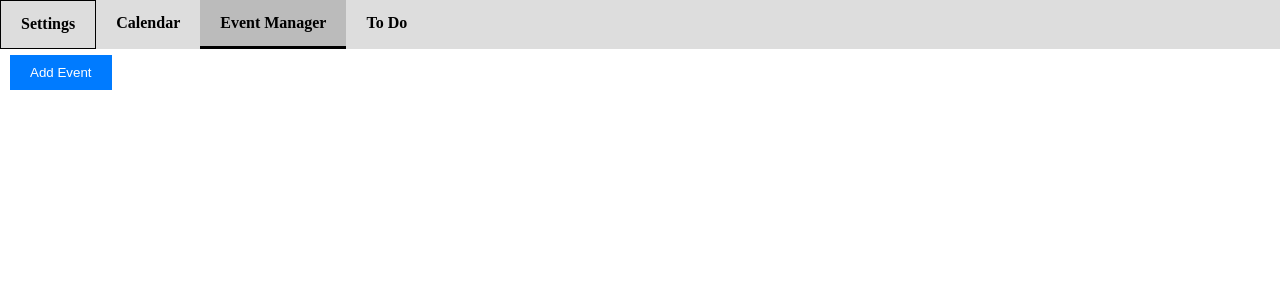
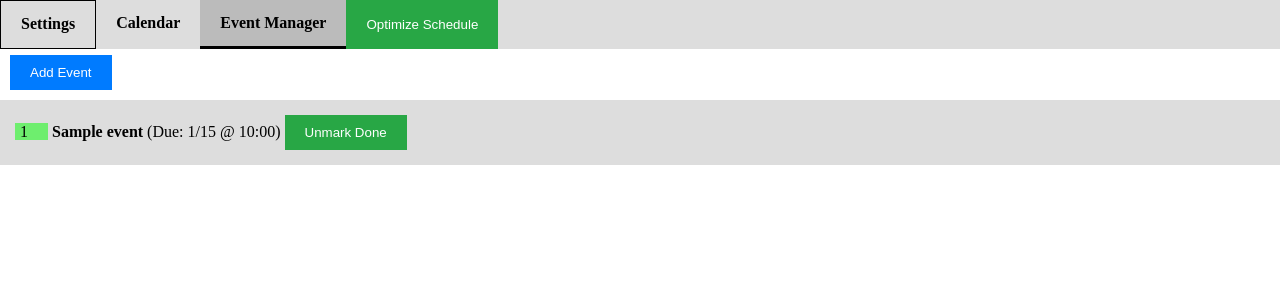
Before and after one commit to e-spinner/scheduler, a Flask app: page /event_editor in a window 1280 px wide. Shown: the top 300 px of the page. Run offline with Flask 3, Linux system fonts and the light colour scheme; tables that the repository leaves empty hold one stand-in row (values such as "Sample post").

Commit message:
workig o todo view

```diff
--- a/scheduler/server.py
+++ b/scheduler/server.py
@@ -100,14 +100,6 @@ def years_view():
 def settings():
     return render_template('base.html');
 
-# ======== #
-# TASKS    #
-# ======== #
-
-@app.route('/tasks')
-def tasks():
-    return render_template('tasks.html');
-
 # ============ #
 # EVENT EDITOR #
 # ============ #
@@ -120,22 +112,49 @@ def event_editor():
         cursor = conn.cursor();
 
         today = datetime.now().strftime('%Y-%m-%d');
-        cursor.execute("SELECT * FROM events WHERE completed = 0 AND due_date >= ? ORDER BY due_date ASC", (today,));
-        events = [dict(row) for row in cursor.fetchall()]
+        cursor.execute("""SELECT * FROM events
+                          WHERE completed = 0
+                          AND due_date >= ?
+                          AND start >= ?
+                          ORDER BY start ASC, due_date ASC""", (today, today));
+        scheduled = [dict(row) for row in cursor.fetchall()];
 
-        for row in events:
+        cursor.execute("""SELECT * FROM events
+                          WHERE completed = 0
+                          AND due_date >= ?
+                          AND start is NULL
+                          ORDER BY due_date ASC""", (today,));
+        unscheduled = [dict(row) for row in cursor.fetchall()];
+
+        cursor.execute("""SELECT * FROM events
+                          WHERE completed = 1
+                          ORDER BY due_date ASC""");
+        completed = [dict(row) for row in cursor.fetchall()];
+
+        for row in scheduled:
             due_date = datetime.fromisoformat(row['due_date']);
             row['due_date'] = f'{due_date.month}/{due_date.day} @ {due_date.hour}:{str(due_date.minute).zfill(2)}';
 
-            if row['start']:
-                start = datetime.fromisoformat(row['start']);
-                end = datetime.fromisoformat(row['end']);
+            start = datetime.fromisoformat(row['start']);
+            end = datetime.fromisoformat(row['end']);
 
-                scheduled = f'{start.month}/{start.day}, {start.hour}:{str(start.minute).zfill(2)} - {end.hour}:{str(end.minute).zfill(2)}';
-                row['start'] = scheduled;
+            time = f'{start.month}/{start.day}, {start.hour}:{str(start.minute).zfill(2)} - {end.hour}:{str(end.minute).zfill(2)}';
+            row['start'] = time;
 
+        for row in unscheduled:
+            due_date = datetime.fromisoformat(row['due_date']);
+            row['due_date'] = f'{due_date.month}/{due_date.day} @ {due_date.hour}:{str(due_date.minute).zfill(2)}';
 
-        return render_template('event_editor.html', events=events);
+        for row in completed:
+            due_date = datetime.fromisoformat(row['due_date']);
+            row['due_date'] = f'{due_date.month}/{due_date.day} @ {due_date.hour}:{str(due_date.minute).zfill(2)}';
+
+        return render_template(
+            'event_editor.html',
+            scheduled=scheduled,
+            unscheduled=unscheduled,
+            completed=completed
+            );
     except Exception as e:
         return jsonify({'error': str(e)}), 500;
     finally:
--- a/scheduler/static/js/editor.js
+++ b/scheduler/static/js/editor.js
@@ -66,3 +66,9 @@ function deleteEvent() {
         .catch(err => console.error('Error:', err));
     }
 }
+
+function toggleDone(eventId, done) {
+    fetch(`/mark_done/${eventId}/${done}`, { method: 'POST' })
+        .then(response => response.json())
+        .then(() => location.reload());
+}
--- a/scheduler/templates/base.html
+++ b/scheduler/templates/base.html
@@ -39,7 +39,7 @@
         <a href="/settings">Settings</a>
         <a href="/">Calendar</a>
         <a href="/event_editor">Event Manager</a>
-        <a href="/tasks">To Do</a>
+        <button onclick="schedule()">Optimize Schedule</button>
     </div>
 
     <div class="content">
--- a/scheduler/templates/event_editor.html
+++ b/scheduler/templates/event_editor.html
@@ -4,15 +4,37 @@
 <link rel="stylesheet" href="/static/css/editor.css">
 <button id="add-event-btn" onclick="openEventPopup(null)">Add Event</button>
 
-<div id="event-list">
-    {% for event in events %}
+<div id="todo" class="list">
+    {% for event in scheduled %}
     <div class="event-item" onclick="openEventPopup({{ event.id }})" title="click to edit">
         <span class="priority">{{ event.priority }}</span>
         <strong>{{ event.name }}</strong>
         (Due: {{ event.due_date }})
-        {% if event.start %}
-            <span class="left">Scheduled: {{ event.start }}</span>
-        {% endif %}
+        <span class="right">Scheduled: {{ event.start }}</span>
+        <button onclick="toggleDone({{ event.id }}, 1)">Mark Done</button>
+    </div>
+    {% endfor %}
+</div>
+
+
+<div id="events" class="list">
+    {% for event in unscheduled %}
+    <div class="event-item" onclick="openEventPopup({{ event.id }})" title="click to edit">
+        <span class="priority">{{ event.priority }}</span>
+        <strong>{{ event.name }}</strong>
+        (Due: {{ event.due_date }})
+    </div>
+    {% endfor %}
+</div>
+
+
+<div id="done" class="list">
+    {% for event in completed %}
+    <div class="event-item" onclick="openEventPopup({{ event.id }})" title="click to edit">
+        <span class="priority">{{ event.priority }}</span>
+        <strong>{{ event.name }}</strong>
+        (Due: {{ event.due_date }})
+        <button onclick="toggleDone({{ event.id }}, 0)">Unmark Done</button>
     </div>
     {% endfor %}
 </div>
```
Also changed, not shown: scheduler/templates/tasks.html (deleted, +0 -9 lines), scheduler/static/css/tasks.css (deleted), scheduler/static/js/tasks.js (deleted).
